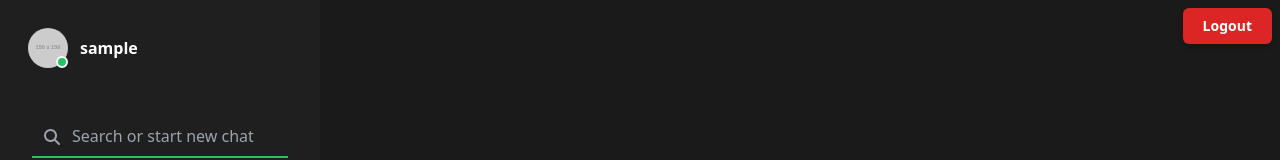
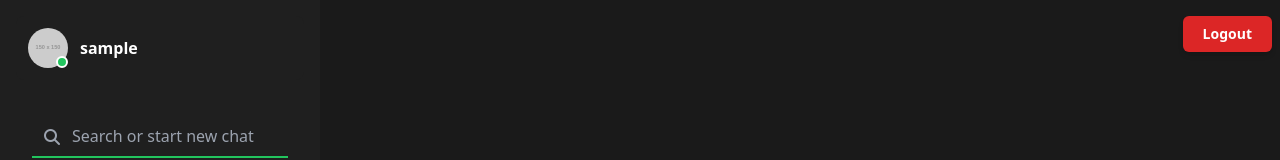
Before and after one commit to ahsan123-png/linkup-chat, a React (Vite) app: page /chat in a window 1280 px wide. Shown: the top 160 px of the page. Built offline with nearby package versions, Linux system fonts and the light colour scheme; no server answers; sample sign-in values are in the browser's storage.

Commit message:
fix button

```diff
--- a/src/components/ChatLayout.jsx
+++ b/src/components/ChatLayout.jsx
@@ -144,7 +144,7 @@ export default function ChatLayout() {
             </div>
           </div>
       )}
-      <div className="absolute top-2 right-2">
+      <div className="absolute top-2 right-2 my-2 ">
         <button
           onClick={logout}
           className="px-5 py-2 w-full max-w-[120px] bg-red-600 text-white text-sm font-semibold rounded-md hover:bg-red-700 hover:scale-105 transition-all duration-200 shadow-md  "
```
